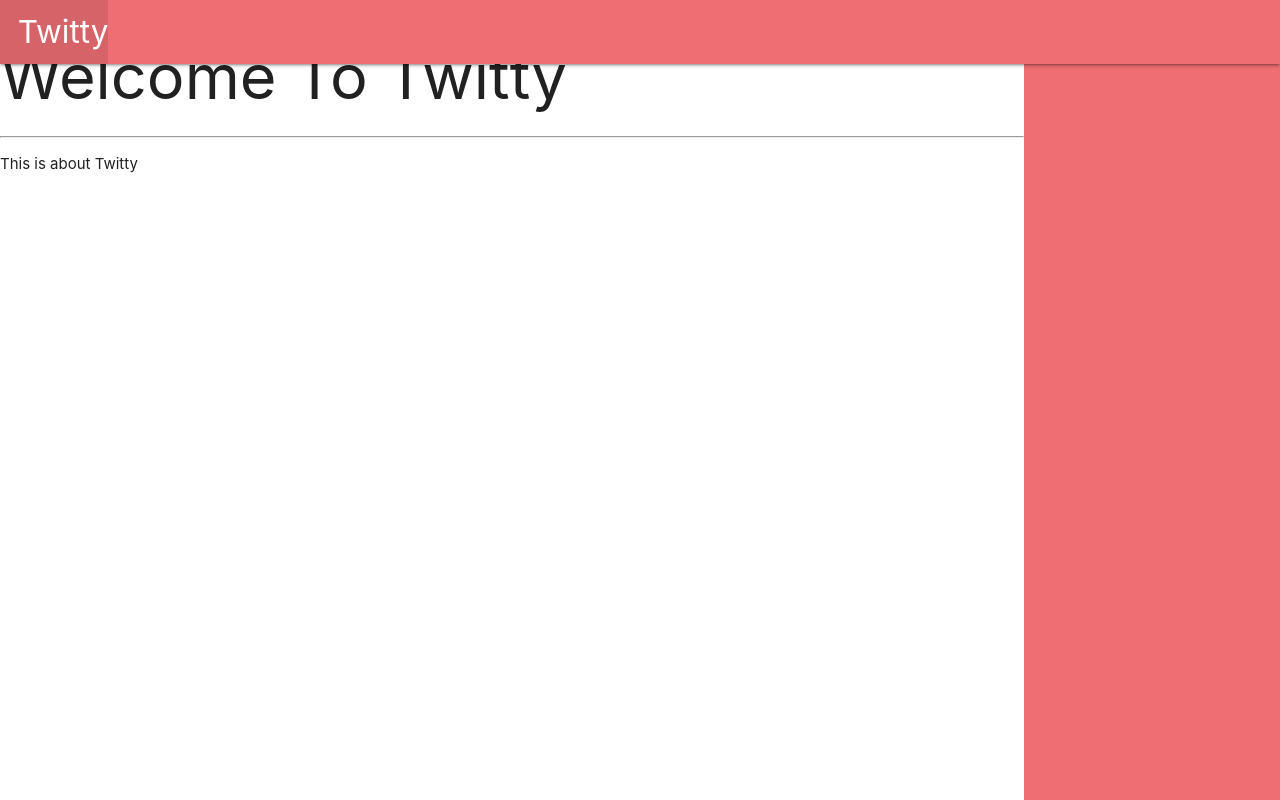
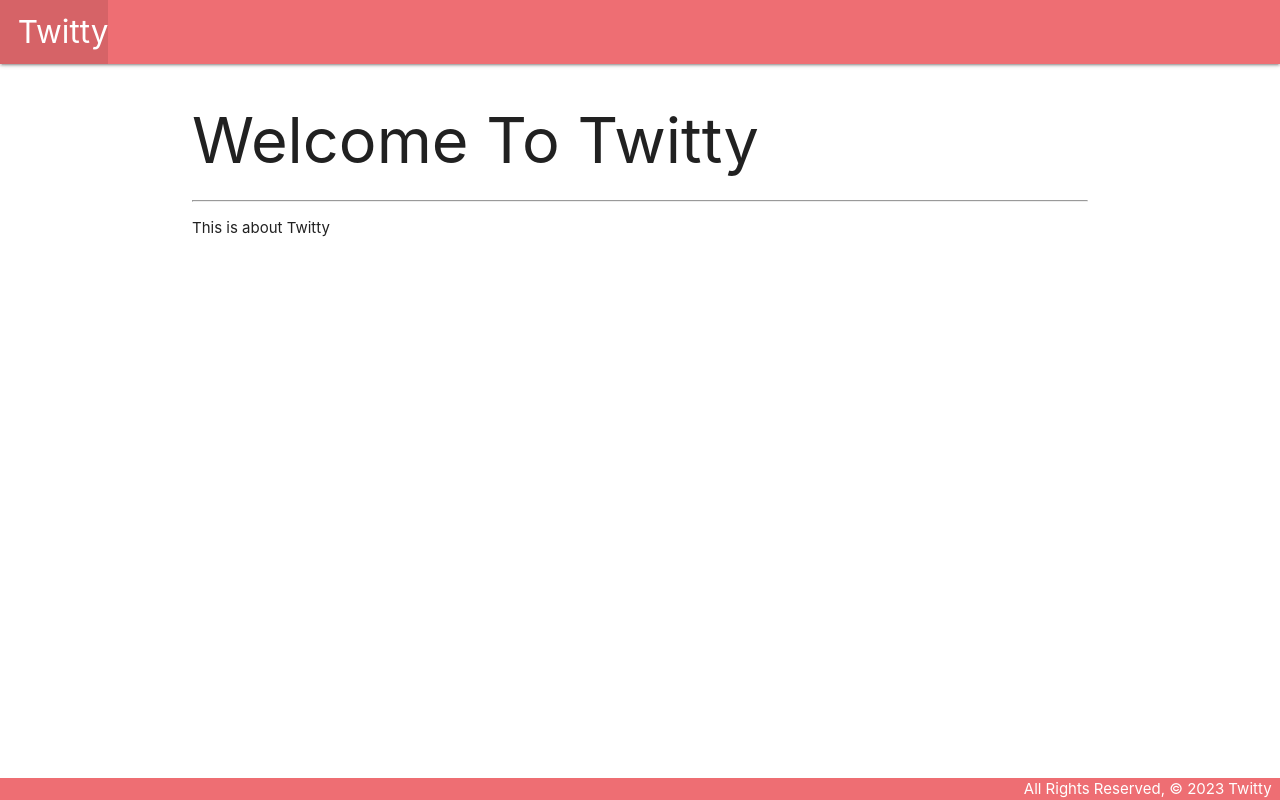
Before and after one commit to phillaung/instaclone, a Django app: page / in a window 1280 px wide. Run offline with Django 4.2, Linux system fonts and the light colour scheme.

Commit message:
body display css

```diff
--- a/main_app/static/css/style.css
+++ b/main_app/static/css/style.css
@@ -1,7 +1,7 @@
 body {
     display: flex;
     min-height: 100vh;
-    flex-direction: row;
+    flex-direction: column;
 }
 
 main {
```
